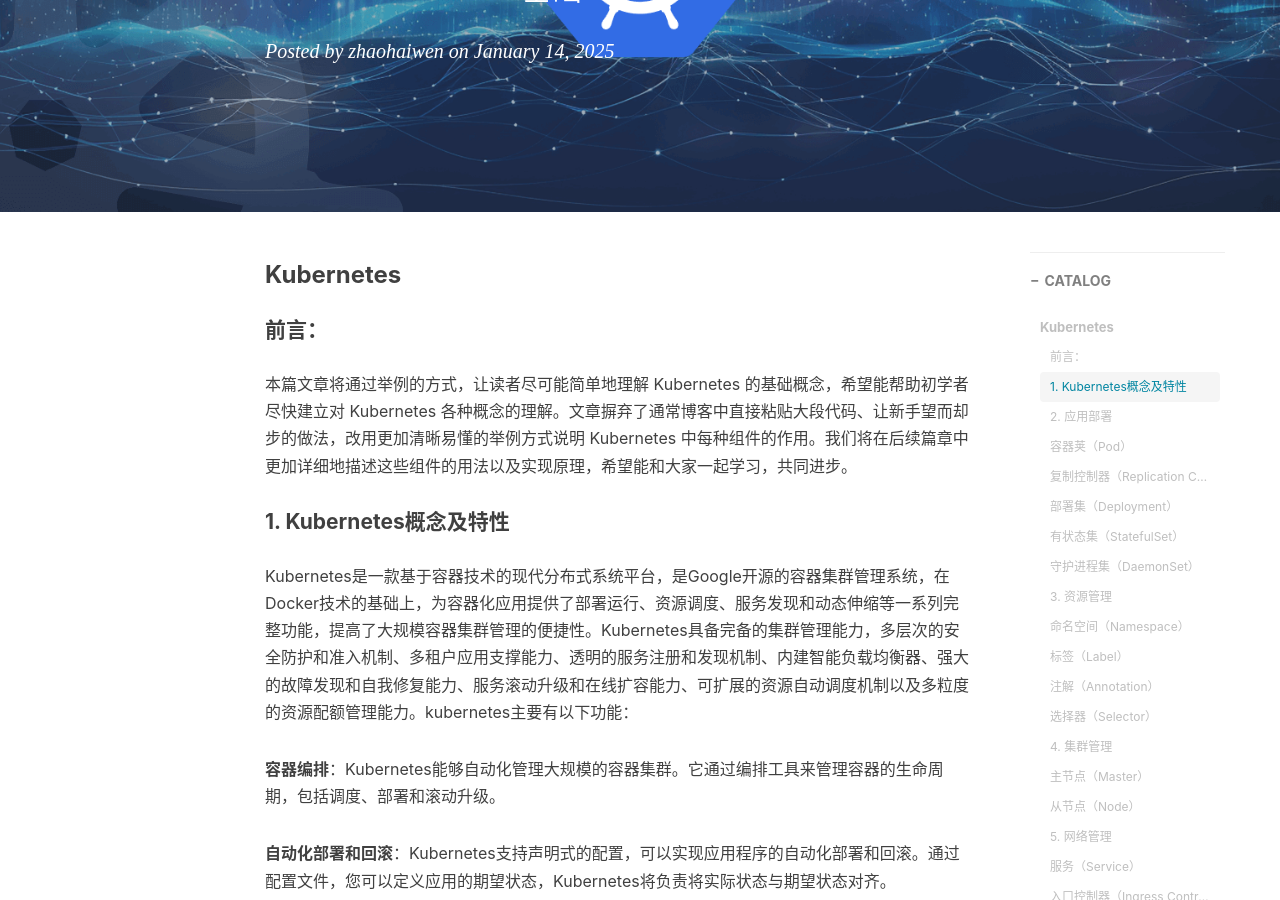
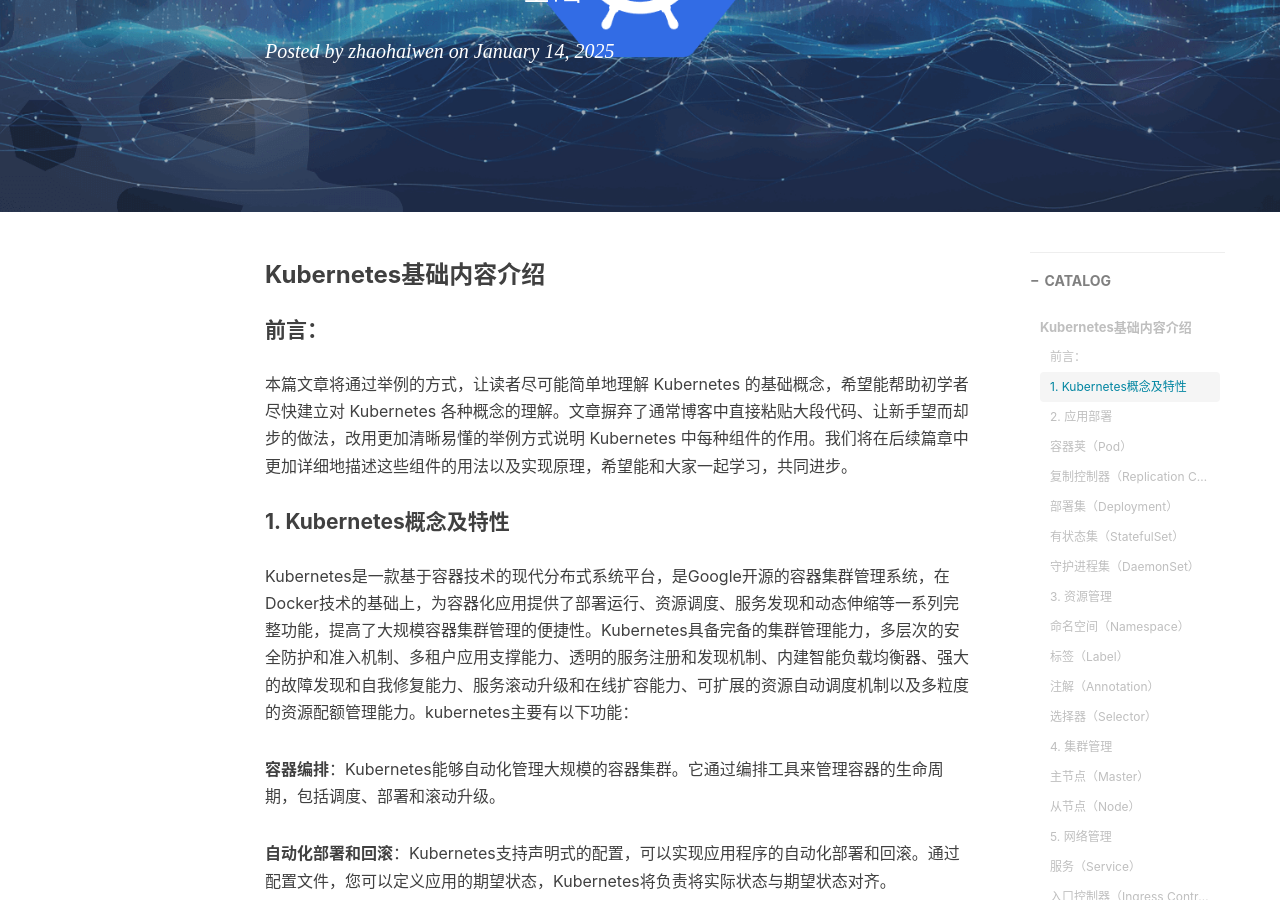
Before and after one commit to hodie-aurora/hodie-aurora.github.io, a Jekyll site: the page built from _posts/2015-01-14-01-00-kubernetes基础.md, in a window 1280 px wide and 900 px high, scrolled down 311 px. Built offline with Jekyll 4.4.1, drawn with Linux system fonts in a browser that asks for light colours; nearby versions of some CDN libraries; comment, search, counter and statistics services are not loaded.

Commit message:
fixed title

```diff
--- a/_posts/2015-01-14-01-00-kubernetes基础.md
+++ b/_posts/2015-01-14-01-00-kubernetes基础.md
@@ -9,7 +9,7 @@ catalog: true 					# 是否归档
 tags:						#标签
     - kubernetes
 ---
-### Kubernetes
+### Kubernetes基础内容介绍
 
 #### 前言：
 
```
